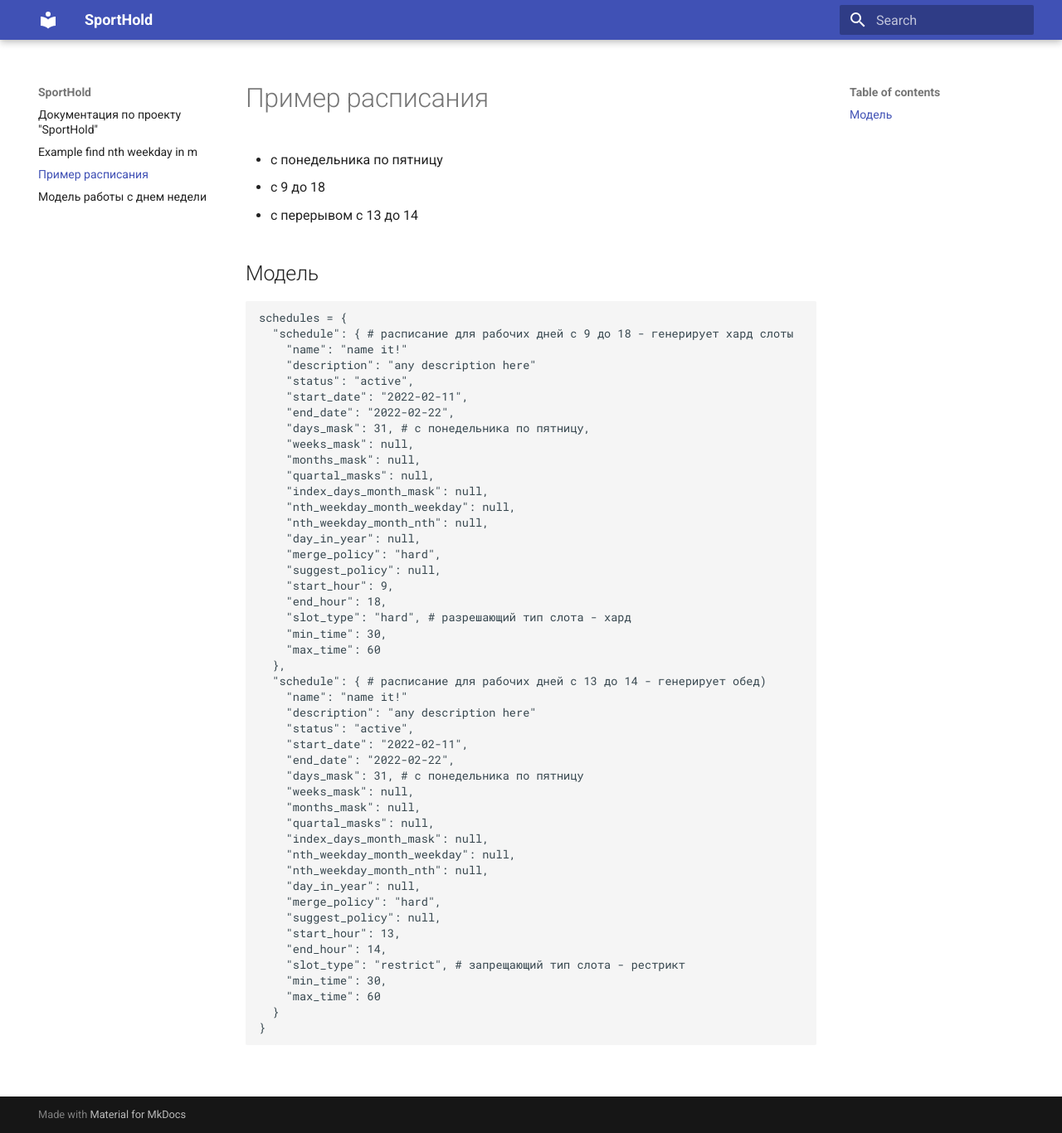
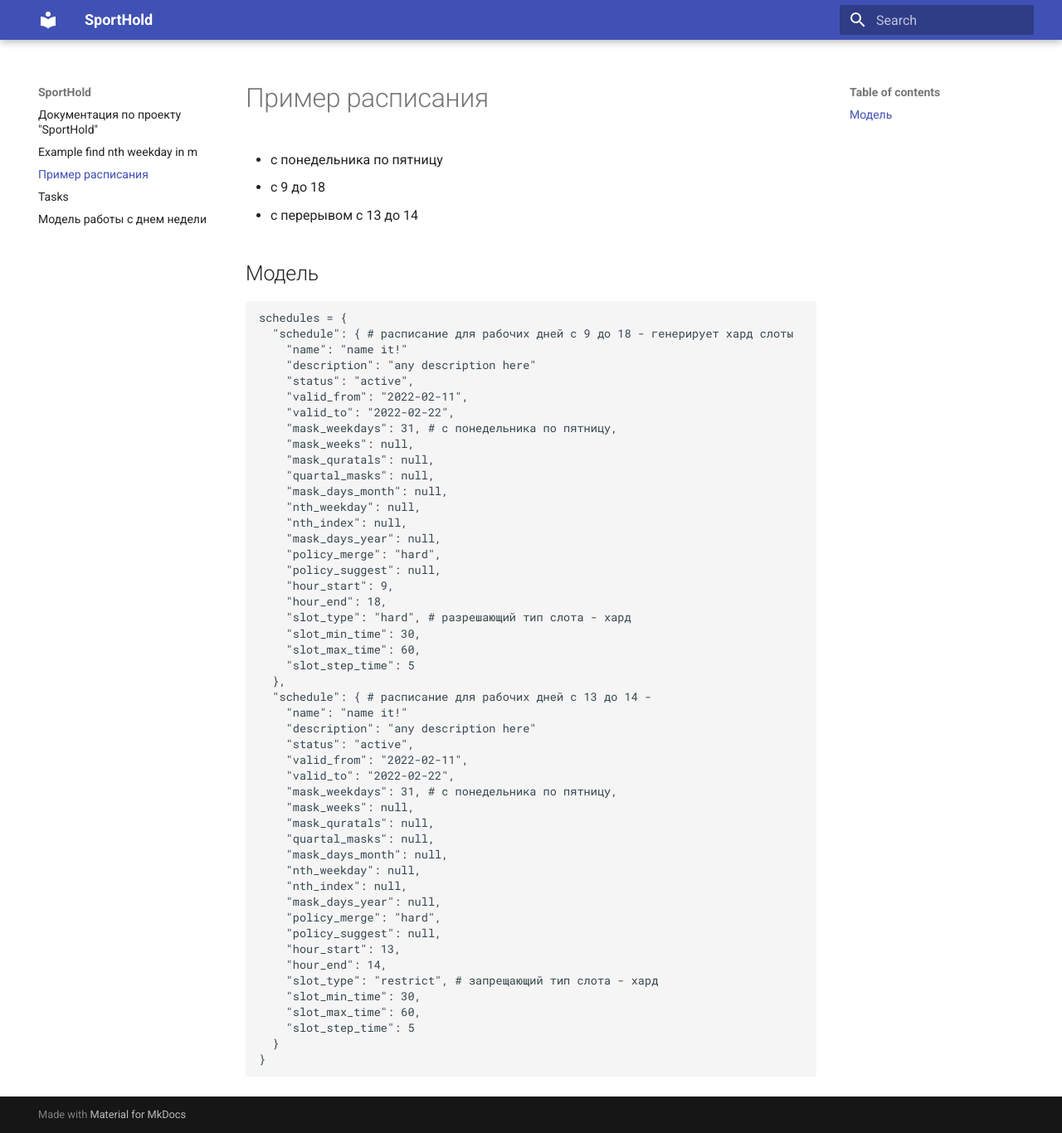
Before and after one commit to JohanHelm/SportHold, an MkDocs documentation site: the page built from docs/example_schedule.md, in a window 1280 px wide and 1366 px high. Shown: the whole window at 83% size. Built offline with MkDocs 1.6.1 and Material for MkDocs 9.7.7, drawn with Linux system fonts in a browser that asks for light colours.

````diff
--- a/docs/example_schedule.md
+++ b/docs/example_schedule.md
@@ -12,45 +12,47 @@ schedules = {
     "name": "name it!"
     "description": "any description here"
     "status": "active",
-    "start_date": "2022-02-11",
-    "end_date": "2022-02-22",
-    "days_mask": 31, # с понедельника по пятницу,
-    "weeks_mask": null,
-    "months_mask": null,
+    "valid_from": "2022-02-11",
+    "valid_to": "2022-02-22",
+    "mask_weekdays": 31, # с понедельника по пятницу,
+    "mask_weeks": null,
+    "mask_quratals": null,
     "quartal_masks": null,
-    "index_days_month_mask": null,
-    "nth_weekday_month_weekday": null,
-    "nth_weekday_month_nth": null,
-    "day_in_year": null,
-    "merge_policy": "hard",
-    "suggest_policy": null,
-    "start_hour": 9,
-    "end_hour": 18,
+    "mask_days_month": null,
+    "nth_weekday": null,
+    "nth_index": null,
+    "mask_days_year": null,
+    "policy_merge": "hard",
+    "policy_suggest": null,
+    "hour_start": 9,
+    "hour_end": 18,
     "slot_type": "hard", # разрешающий тип слота - хард
-    "min_time": 30,
-    "max_time": 60
+    "slot_min_time": 30,
+    "slot_max_time": 60,
+    "slot_step_time": 5
   },
-  "schedule": { # расписание для рабочих дней с 13 до 14 - генерирует обед)
+  "schedule": { # расписание для рабочих дней с 13 до 14 -
     "name": "name it!"
     "description": "any description here"
     "status": "active",
-    "start_date": "2022-02-11",
-    "end_date": "2022-02-22",
-    "days_mask": 31, # с понедельника по пятницу
-    "weeks_mask": null,
-    "months_mask": null,
+    "valid_from": "2022-02-11",
+    "valid_to": "2022-02-22",
+    "mask_weekdays": 31, # с понедельника по пятницу,
+    "mask_weeks": null,
+    "mask_quratals": null,
     "quartal_masks": null,
-    "index_days_month_mask": null,
-    "nth_weekday_month_weekday": null,
-    "nth_weekday_month_nth": null,
-    "day_in_year": null,
-    "merge_policy": "hard",
-    "suggest_policy": null,
-    "start_hour": 13,
-    "end_hour": 14,
-    "slot_type": "restrict", # запрещающий тип слота - рестрикт
-    "min_time": 30,
-    "max_time": 60
+    "mask_days_month": null,
+    "nth_weekday": null,
+    "nth_index": null,
+    "mask_days_year": null,
+    "policy_merge": "hard",
+    "policy_suggest": null,
+    "hour_start": 13,
+    "hour_end": 14,
+    "slot_type": "restrict", # запрещающий тип слота - хард
+    "slot_min_time": 30,
+    "slot_max_time": 60,
+    "slot_step_time": 5
   }
 }
 ```
````
Also changed, not shown: docs/todo.md (added, +4 -0 lines), 1 other file.
